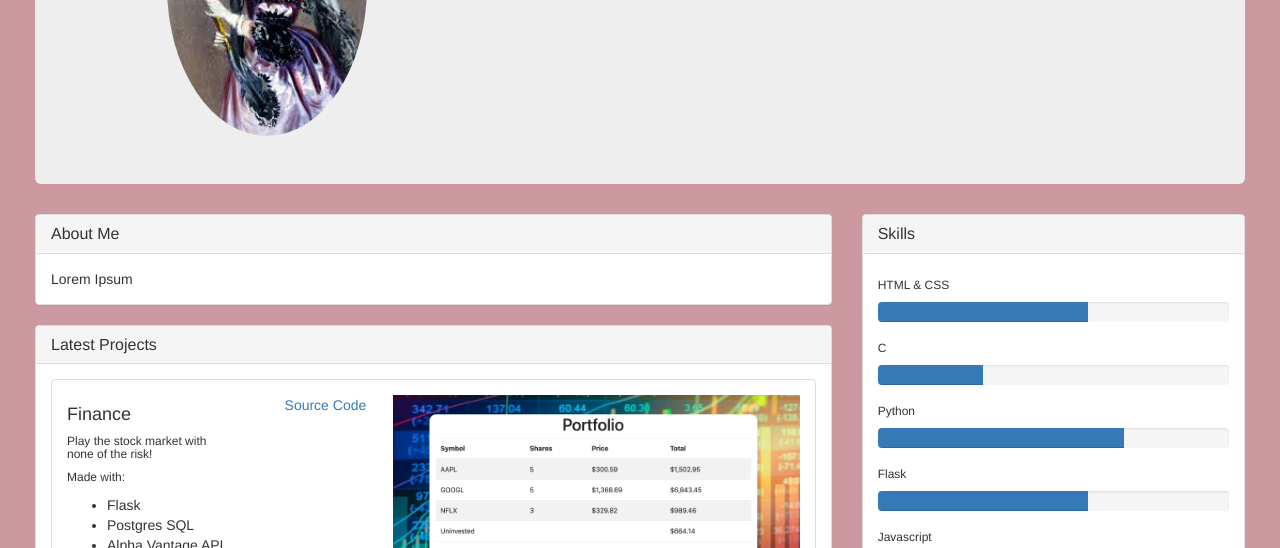
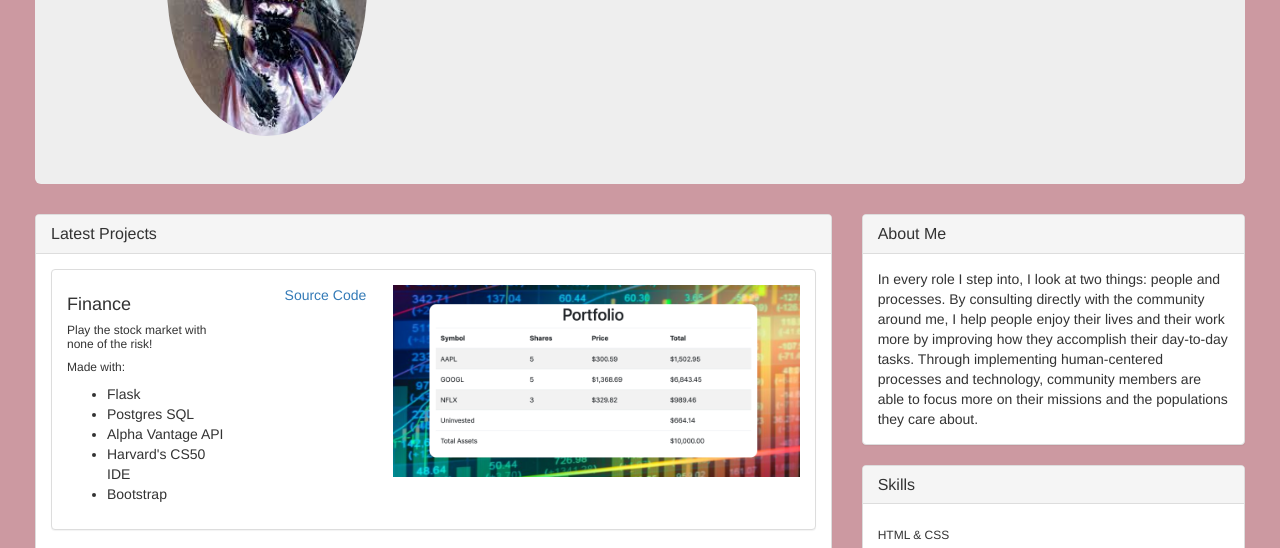
Before and after one commit to kwicz/first-portfolio, a plain HTML site: page index.html in a window 1280 px wide. Shown: the part 232-780 px from the top of the page. Drawn offline with Linux system fonts and the light colour scheme.

Commit message:
add about me details

```diff
--- a/index.html
+++ b/index.html
@@ -28,16 +28,6 @@
 
 			<!-- Left column -->
 			<div class="col-md-8">
-
-				<!-- About Me -->
-				<div class="panel panel-default">
-					<div class="panel-heading">
-						<h3 class="panel-title">About Me</h3>
-					</div>
-					<div class="panel-body">
-						Lorem Ipsum
-					</div>
-				</div>
 
 				<!-- Latest Projects -->
 				<div class="panel panel-default projects">
@@ -254,14 +244,22 @@
 								</div>
 							</div>
 
-
 						</div>
 					</div>
-
 				</div>
 
 				<!-- Right Column -->
 				<div class="col-md-4">
+
+				<!-- About Me -->
+				<div class="panel panel-default">
+					<div class="panel-heading">
+						<h3 class="panel-title">About Me</h3>
+					</div>
+					<div class="panel-body">
+						In every role I step into, I look at two things: people and processes. By consulting directly with the community around me, I help people enjoy their lives and their work more by improving how they accomplish their day-to-day tasks. Through implementing human-centered processes and technology, community members are able to focus more on their missions and the populations they care about.
+					</div>
+				</div>
 
 					<!-- Skills -->
 					<div class="panel panel-default">
@@ -367,12 +365,12 @@
 								<li>Reading</li>
 								<li>Gardening</li>
 								<li>Baking</li>
+								<li>Dog Sitting</li>
 							</ul>
 						</div>
 					</div>
 
 				</div>
-
 			</div>
 		</div>
 	</body>
```
